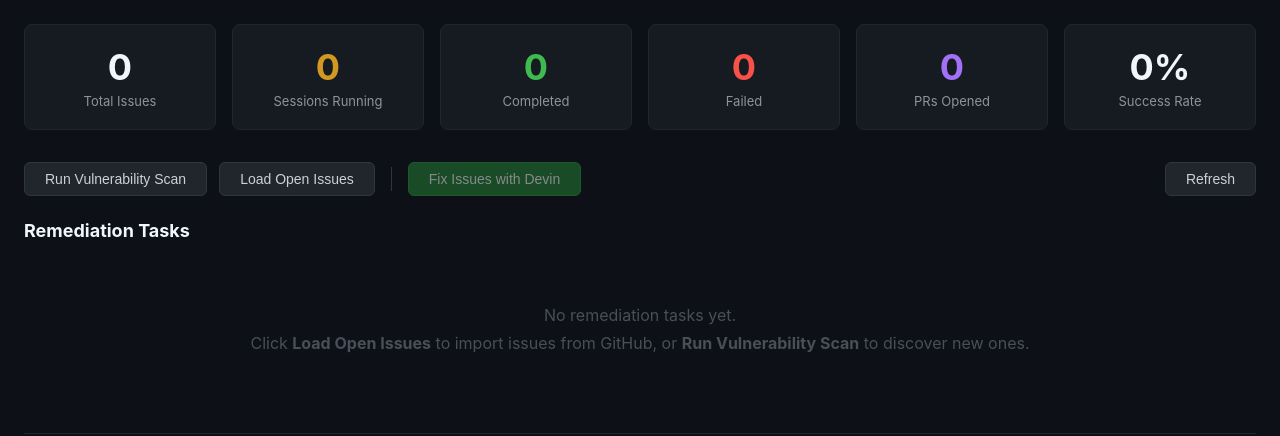
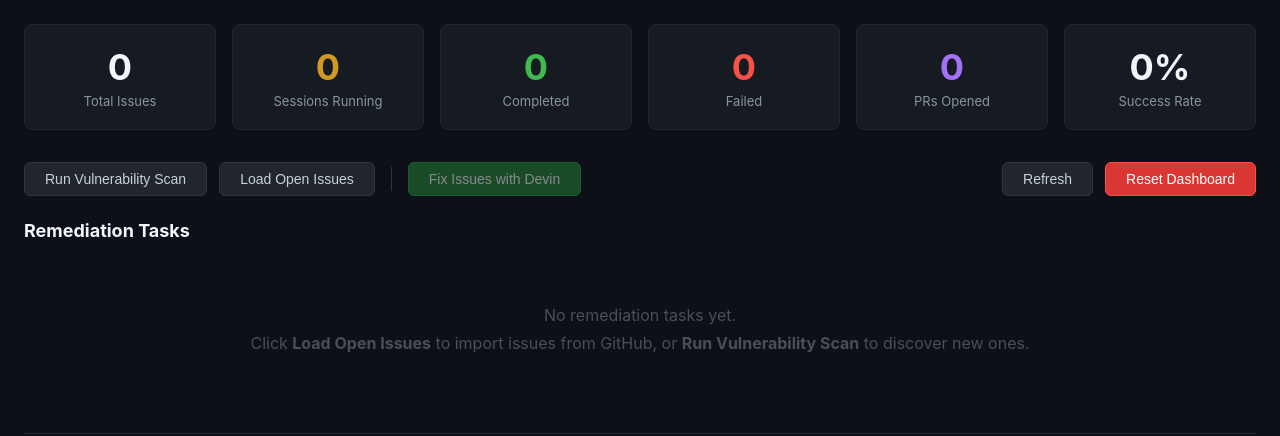
Before and after one commit to bsunders/devin-exercise, a FastAPI app: page / in a window 1280 px wide. Shown: the part 90-526 px from the top of the page. Run offline with FastAPI, Linux system fonts and the light colour scheme; data that the repository does not hold is empty.

Commit message:
feat: add Reset Dashboard button to UI
Red button clears all tasks from the local DB via API.
Confirms before clearing. Does not affect GitHub issues/PRs.

Co-Authored-By: Devin AI <158243242+devin-ai-integration[bot]@users.noreply.github.com>

```diff
--- a/templates/dashboard.html
+++ b/templates/dashboard.html
@@ -235,6 +235,7 @@
         <span class="selected-count" id="selectedCount"></span>
         <div style="flex:1"></div>
         <button class="btn" onclick="location.reload()">Refresh</button>
+        <button class="btn btn-danger" onclick="resetDashboard()" style="background:#da3633;border-color:#f85149;color:#fff;">Reset Dashboard</button>
     </div>
 
     <!-- Pipeline Table -->
@@ -412,6 +413,18 @@
             btn.textContent = 'Run Vulnerability Scan';
         }
 
+        async function resetDashboard() {
+            if (!confirm('Clear all tasks from the dashboard? This only clears the local database — GitHub issues and PRs are not affected.')) return;
+            try {
+                const resp = await fetch('/api/reset', { method: 'POST' });
+                const data = await resp.json();
+                alert(`Dashboard cleared: ${data.tasks_cleared} task(s) removed.`);
+                location.reload();
+            } catch (e) {
+                alert('Error: ' + e.message);
+            }
+        }
+
         // Initialize selected count on load
         updateSelectedCount();
     </script>
```
